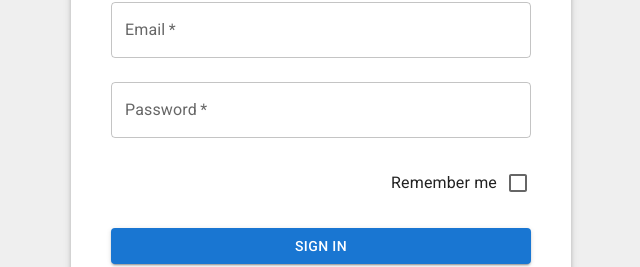
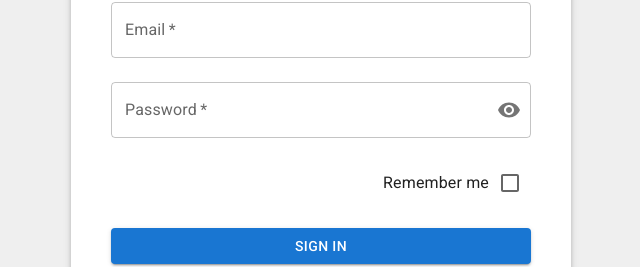
Before and after one commit to Danofu/hotel-reservation-fe, a React (Create React App) app: page /login in a window 1280 px wide. Shown: the part 307-574 px from the top of the page, without its empty margins (319-959 px from the left). Built offline with nearby package versions, Linux system fonts and the light colour scheme.

Commit message:
Add password eye icon
* add material ui icons
* replace text input with FormControl

```diff
--- a/package.json
+++ b/package.json
@@ -5,6 +5,7 @@
   "dependencies": {
     "@emotion/react": "^11.10.4",
     "@emotion/styled": "^11.10.4",
+    "@mui/icons-material": "^5.10.9",
     "@mui/lab": "^5.0.0-alpha.103",
     "@mui/material": "^5.10.9",
     "@testing-library/jest-dom": "^5.14.1",
--- a/public/index.html
+++ b/public/index.html
@@ -5,7 +5,8 @@
     <link rel="icon" href="%PUBLIC_URL%/favicon.ico" />
     <link href="https://fonts.googleapis.com" rel="preconnect" >
     <link crossorigin href="https://fonts.gstatic.com" rel="preconnect" >
-    <link href="https://fonts.googleapis.com/css2?family=Roboto:ital,wght@0,100;0,300;0,400;0,500;0,700;0,900;1,100;1,300;1,400;1,500;1,700;1,900&display=swap" rel="stylesheet" >
+    <link href="https://fonts.googleapis.com/css2?family=Roboto:ital,wght@0,100;0,300;0,400;0,500;0,700;0,900;1,100;1,300;1,400;1,500;1,700;1,900&display=swap" rel="stylesheet" />
+    <link href="https://fonts.googleapis.com/icon?family=Material+Icons" rel="stylesheet" />
     <meta name="viewport" content="width=device-width, initial-scale=1" />
     <meta name="theme-color" content="#000000" />
     <meta
--- a/src/components/AuthorizationForm/index.tsx
+++ b/src/components/AuthorizationForm/index.tsx
@@ -1,10 +1,18 @@
 import * as Yup from 'yup';
 import Checkbox from '@mui/material/Checkbox';
+import FormControl from '@mui/material/FormControl';
 import FormControlLabel from '@mui/material/FormControlLabel';
+import FormHelperText from '@mui/material/FormHelperText';
+import IconButton from '@mui/material/IconButton';
+import InputAdornment from '@mui/material/InputAdornment';
+import InputLabel from '@mui/material/InputLabel';
 import LoadingButton from '@mui/lab/LoadingButton';
-import React, { FC } from 'react';
+import OutlinedInput from '@mui/material/OutlinedInput';
+import React, { FC, MouseEvent, useState } from 'react';
 import Stack from '@mui/material/Stack';
 import TextField from '@mui/material/TextField';
+import Visibility from '@mui/icons-material/Visibility';
+import VisibilityOff from '@mui/icons-material/VisibilityOff';
 import { Form, Formik, FormikHelpers, FormikProps } from 'formik';
 
 export type FormValues = {
@@ -21,8 +29,14 @@ const InnerAuthorizationForm: FC<FormikProps<FormValues>> = ({
   touched,
   values,
 }) => {
+  const [showPassword, setShowPassword] = useState(false);
+
   const isEmailValid = touched.email && !!errors.email;
   const isPasswordValid = touched.password && !!errors.password;
+
+  const handleShowPasswordClick = () => setShowPassword((prev) => !prev);
+
+  const handleShowPasswordMouseDown = (event: MouseEvent<HTMLButtonElement>) => event.preventDefault();
 
   return (
     <Stack component={Form} noValidate spacing={3}>
@@ -40,22 +54,28 @@ const InnerAuthorizationForm: FC<FormikProps<FormValues>> = ({
         type="email"
         value={values.email}
       />
-      <TextField
+      <FormControl error={isPasswordValid} fullWidth margin="none" onChange={handleChange} required variant="outlined">
+        <InputLabel htmlFor="InnerAuthorizationForm__password-input">Password</InputLabel>
+        <OutlinedInput
           autoComplete="current-password"
-        error={isPasswordValid}
-        fullWidth
-        helperText={isPasswordValid && errors.password}
+          endAdornment={
+            <InputAdornment position="end">
+              <IconButton edge="end" onClick={handleShowPasswordClick} onMouseDown={handleShowPasswordMouseDown}>
+                {showPassword ? <VisibilityOff /> : <Visibility />}
+              </IconButton>
+            </InputAdornment>
+          }
+          id="InnerAuthorizationForm__password-input"
           label="Password"
-        margin="none"
           name="password"
           onBlur={handleBlur}
-        onChange={handleChange}
-        required
-        type="password"
+          type={showPassword ? 'text' : 'password'}
           value={values.password}
         />
+        {isPasswordValid && <FormHelperText>{errors.password}</FormHelperText>}
+      </FormControl>
       <FormControlLabel
-        control={<Checkbox sx={{ mr: -1 }} checked={values.remember} />}
+        control={<Checkbox checked={values.remember} />}
         label="Remember me"
         labelPlacement="start"
         name="remember"
```
Also changed, not shown: 1 other file (tests, documents, lock files or other folders). Lines whose indentation alone changed are shown as unchanged.
